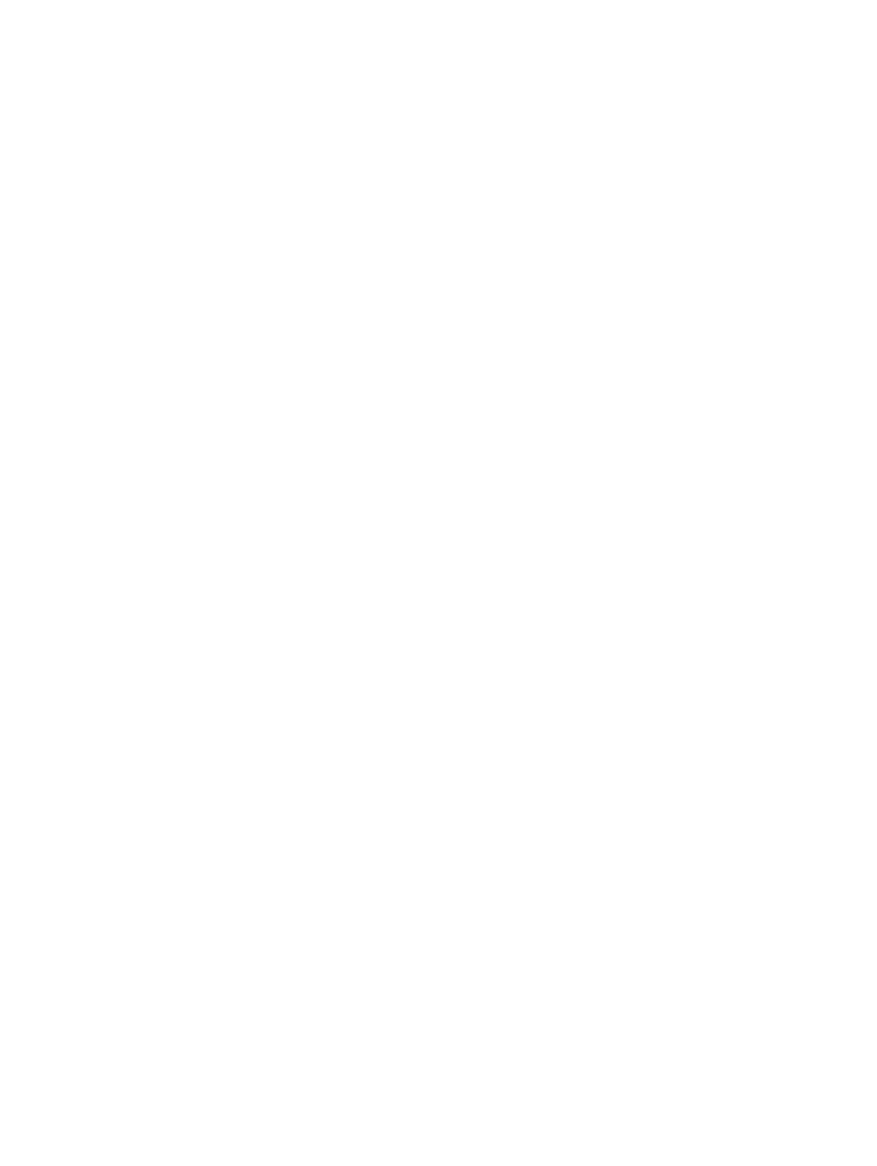
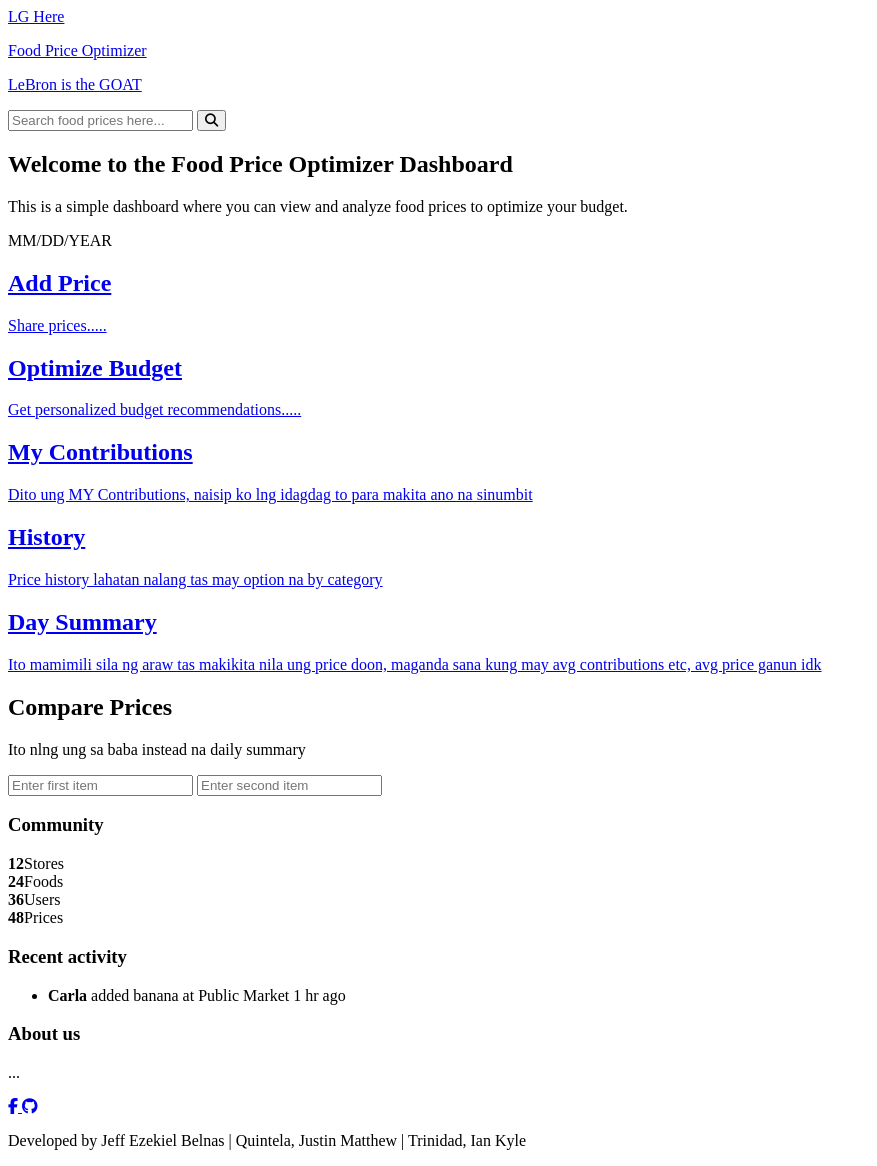
Before and after one commit to jeffkkiel/Community-Driven-Food-Price-Comparison-Budget-Optimization-System, a Flask app: page / in a window 1280 px wide. Before the commit the part shown is empty. Shown: the whole page, without its empty margins (0-877 px from the left). Before the commit the page ends 800 px from the top, so only its background shows below. Run offline with Flask 3, Linux system fonts and the light colour scheme.

Commit message:
Visualizing Dashboard

```diff
--- a/app/templates/dashboard.html
+++ b/app/templates/dashboard.html
@@ -6,8 +6,139 @@
     <title>Food Price Optimizer</title>
     <link
       rel="stylesheet"
+      href="https://cdnjs.cloudflare.com/ajax/libs/font-awesome/6.7.2/css/all.min.css"
+    />
+    <link
+      rel="stylesheet"
       href="{{ url_for('static', filename='css/style.css') }}"
     />
   </head>
-  <body></body>
+  <body>
+    <!-- Navigation Bar -->
+    <header class="navbar">
+      <a href="#" class="logo">
+        <span class="logo-mark">LG Here</span>
+        <span class="brand-text">
+          <p class="brand-name">Food Price Optimizer</p>
+          <p class="brand-description">LeBron is the GOAT</p>
+        </span>
+      </a>
+
+      <form action="search-bar" action="#">
+        <input
+          type="search"
+          name="q"
+          placeholder="Search food prices here..."
+        />
+        <button type="submit">
+          <i class="fa-solid fa-magnifying-glass"></i>
+        </button>
+      </form>
+    </header>
+
+    <main class="layout">
+      <!-- Left Section -->
+
+      <div class="main">
+        <!-- Hero Section -->
+        <section class="hero">
+          <h1>Welcome to the Food Price Optimizer Dashboard</h1>
+          <p class="hero-description">
+            This is a simple dashboard where you can view and analyze food
+            prices to optimize your budget.
+          </p>
+          <p class="hero-date">MM/DD/YEAR</p>
+        </section>
+
+        <!-- The Big 2 Cards -->
+        <section class="big-cards">
+          <a href="popup-add" class="card card-big">
+            <h2>Add Price</h2>
+            <p>Share prices.....</p>
+          </a>
+          <a href="popup-optimize" class="card card-big card-main">
+            <h2>Optimize Budget</h2>
+            <p>Get personalized budget recommendations.....</p>
+          </a>
+        </section>
+
+        <!-- The Small 3 Cards -->
+        <section class="small-cards">
+          <a href="popup-my-contributions" class="card card-small">
+            <h2>My Contributions</h2>
+            <p>
+              Dito ung MY Contributions, naisip ko lng idagdag to para makita
+              ano na sinumbit
+            </p>
+          </a>
+          <a href="popup-history" class="card card-small">
+            <h2>History</h2>
+            <p>Price history lahatan nalang tas may option na by category</p>
+          </a>
+          <a href="popup-day-summary" class="card card-small">
+            <h2>Day Summary</h2>
+            <p>
+              Ito mamimili sila ng araw tas makikita nila ung price doon,
+              maganda sana kung may avg contributions etc, avg price ganun idk
+            </p>
+          </a>
+        </section>
+
+        <!-- Comparing Section -->
+        <section class="compare" id="compare">
+          <h2>Compare Prices</h2>
+          <p>Ito nlng ung sa baba instead na daily summary</p>
+
+          <form action="compare-form" action="#">
+            <input type="text" name="item1" placeholder="Enter first item" />
+            <input type="text" name="item2" placeholder="Enter second item" />
+          </form>
+        </section>
+      </div>
+
+      <!-- Right Column for Statistics -->
+      <aside class="side-column">
+        <div class="panel">
+          <h3>Community</h3>
+          <div class="statistics">
+            <div><strong>12</strong><span>Stores</span></div>
+            <div><strong>24</strong><span>Foods</span></div>
+            <div><strong>36</strong><span>Users</span></div>
+            <div><strong>48</strong><span>Prices</span></div>
+          </div>
+        </div>
+
+        <div class="panel">
+          <h3>Recent activity</h3>
+          <ul class="feed">
+            <li>
+              <b>Carla</b> added banana at Public Market <time>1 hr ago</time>
+            </li>
+          </ul>
+        </div>
+      </aside>
+    </main>
+
+    <!-- Footer -->
+    <footer class="footer">
+      <div class="container">
+        <h3>About us</h3>
+        <p>...</p>
+
+        <div class="social-links">
+          <a href="https://facebook.com/NBA" target="_blank" rel="noopener">
+            <i class="fa-brands fa-facebook-f"></i>
+          </a>
+          <a href="https://github.com/NBA" target="_blank" rel="noopener">
+            <i class="fa-brands fa-github"></i>
+          </a>
+        </div>
+
+        <p class="credits">
+          Developed by Jeff Ezekiel Belnas | Quintela, Justin Matthew |
+          Trinidad, Ian Kyle
+        </p>
+      </div>
+    </footer>
+  </body>
 </html>
```
